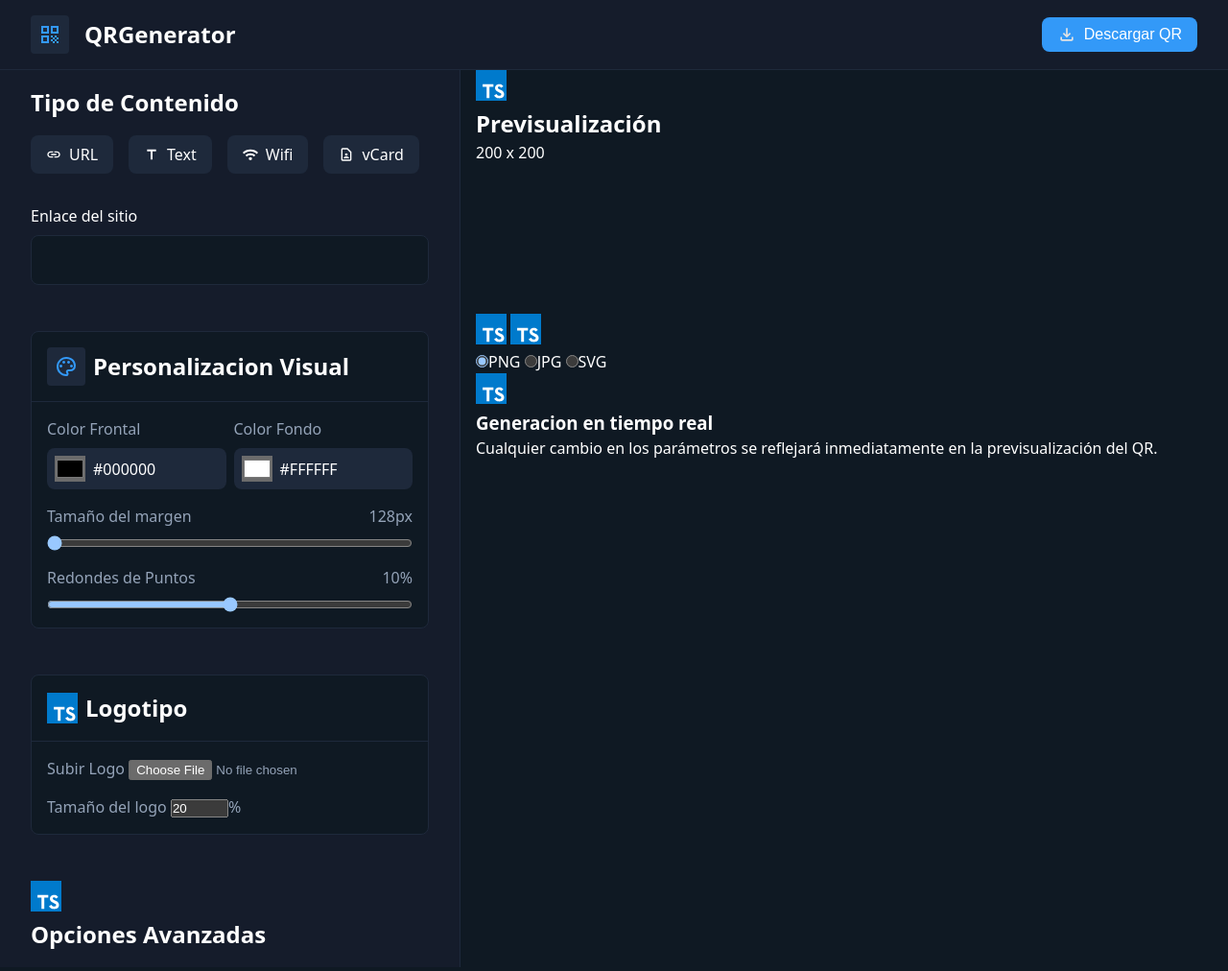
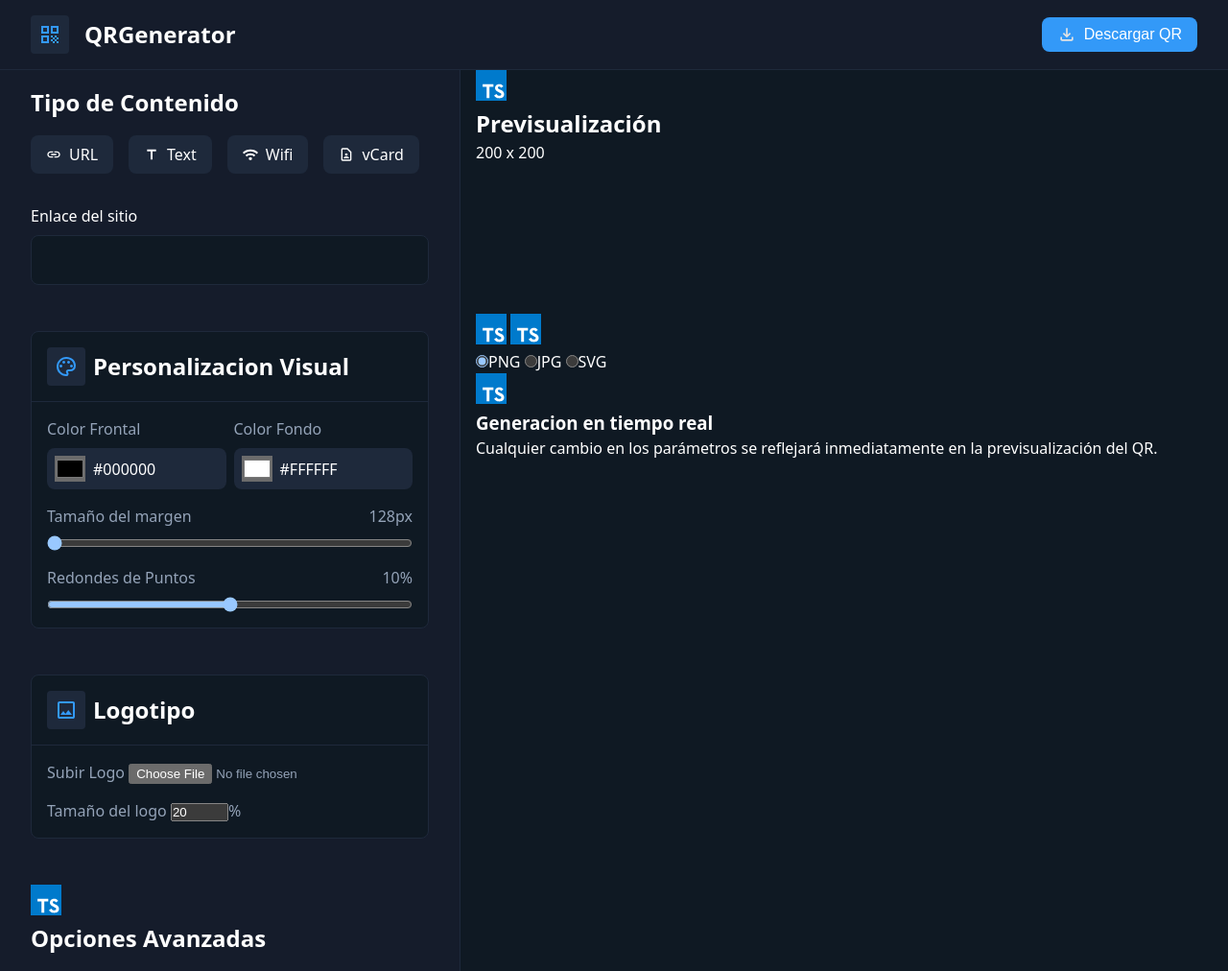
Before and after one commit to NelsonAMR/QR-Generator, a website built with Vite: page index.html in a window 1280 px wide. Shown: the whole page at 96% size. Built offline with nearby package versions, Linux system fonts and the light colour scheme.

Commit message:
feat: add styles to logotipo settings

```diff
--- a/index.html
+++ b/index.html
@@ -121,7 +121,9 @@
         </div>
         <div class="config-container">
           <div class="config-header">
-            <img src="src/typescript.svg" alt="Icono Logo" />
+            <div class="image-container">
+              <img src="src/assets/icons/image.svg" alt="Icono Logo" />
+            </div>
             <h2>Logotipo</h2>
           </div>
           <div class="config-body">
```
Also changed, not shown: src/assets/icons/image.svg (added).
